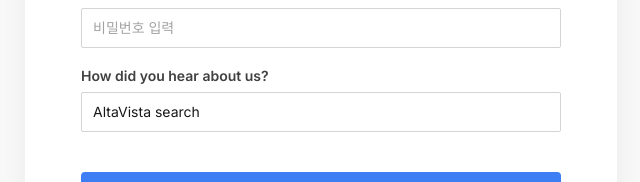
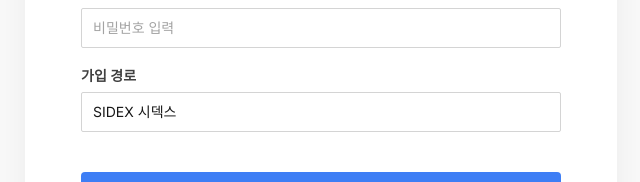
Before and after one commit to AInsightrnd/web, a Next.js app: page /register in a window 1280 px wide. Shown: the part 472-654 px from the top of the page, without its empty margins (319-959 px from the left). Built offline with nearby package versions, Linux system fonts and the light colour scheme.

Commit message:
sign-up page select field edited

```diff
--- a/src/app/(auth)/register/page.tsx
+++ b/src/app/(auth)/register/page.tsx
@@ -61,13 +61,13 @@
           />
           <SelectField
             className="col-span-full"
-            label="How did you hear about us?"
+            label="가입 경로"
             name="referral_source"
           >
-            <option>AltaVista search</option>
-            <option>Super Bowl commercial</option>
-            <option>Our route 34 city bus ad</option>
-            <option>The “Never Use This” podcast</option>
+            <option>SIDEX 시덱스</option>
+            <option>오프라인 광고</option>
+            <option>인터넷</option>
+            <option>기타</option>
           </SelectField>
         </div>
         <Button type="submit" color="cyan" className="mt-10 w-full">
```
